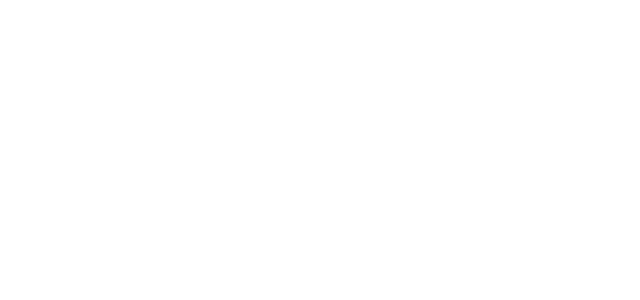
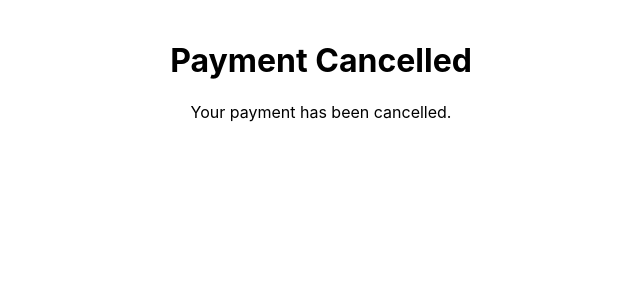
Before and after one commit to Kairoscustoms/kairoscustoms, a React (Create React App) app in the folder client/: page /payment-cancel in a window 1280 px wide. Before the commit this address had no page. Shown: the top 300 px of the page, without its empty margins (319-959 px from the left). Built offline with nearby package versions, Linux system fonts and the light colour scheme.

Commit message:
Add placeholder routes for payment success and cancel

```diff
--- a/client/src/App.js
+++ b/client/src/App.js
@@ -1,9 +1,10 @@
-import React from 'react';
-import './App.css';
-import { BrowserRouter as Router, Routes, Route } from "react-router-dom";
-import Home from './components/Home';
-import Gallery from './components/Gallery';
-import RequestPage from './components/RequestPage';
+import React from "react";
+import { BrowserRouter as Router, Route, Routes } from "react-router-dom";
+import Home from "./components/Home";
+import Gallery from "./components/Gallery";
+import RequestPage from "./components/RequestPage";
+import PaymentSuccess from "./components/PaymentSuccess";
+import PaymentCancel from "./components/PaymentCancel";
 
 function App() {
   return (
@@ -12,6 +13,8 @@
         <Route path="/" element={<Home />} />
         <Route path="/gallery" element={<Gallery />} />
         <Route path="/request" element={<RequestPage />} />
+        <Route path="/payment-success" element={<PaymentSuccess />} />
+        <Route path="/payment-cancel" element={<PaymentCancel />} />
       </Routes>
     </Router>
   );
--- /dev/null
+++ b/client/src/components/PaymentCancel.js
@@ -0,0 +1,12 @@
+import React from "react";
+
+function PaymentCancel() {
+  return (
+    <div style={{ padding: "20px", textAlign: "center" }}>
+      <h1>Payment Cancelled</h1>
+      <p>Your payment has been cancelled.</p>
+    </div>
+  );
+}
+
+export default PaymentCancel;
--- /dev/null
+++ b/client/src/components/PaymentSuccess.js
@@ -0,0 +1,12 @@
+import React from "react";
+
+function PaymentSuccess() {
+  return (
+    <div style={{ padding: "20px", textAlign: "center" }}>
+      <h1>Payment Successful</h1>
+      <p>Thank you for your purchase.</p>
+    </div>
+  );
+}
+
+export default PaymentSuccess;
```
Also changed, not shown: 1 other file (tests, documents, lock files or other folders).
